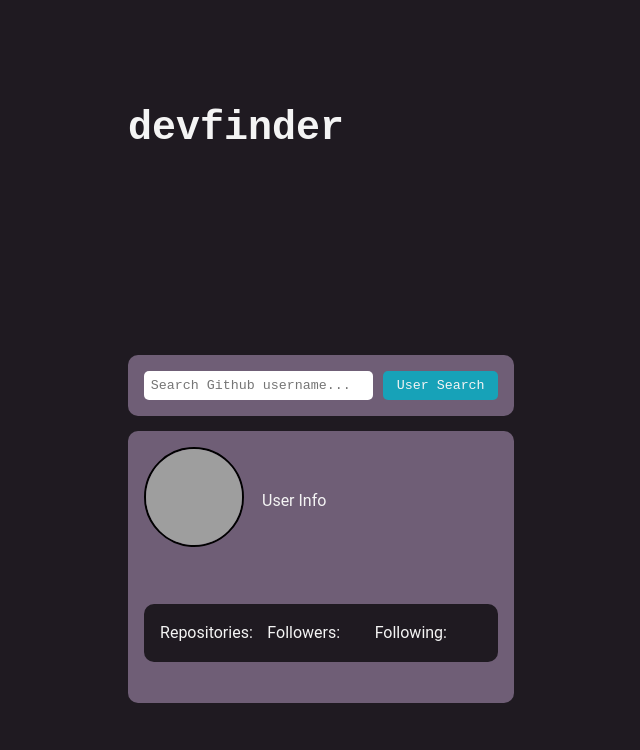
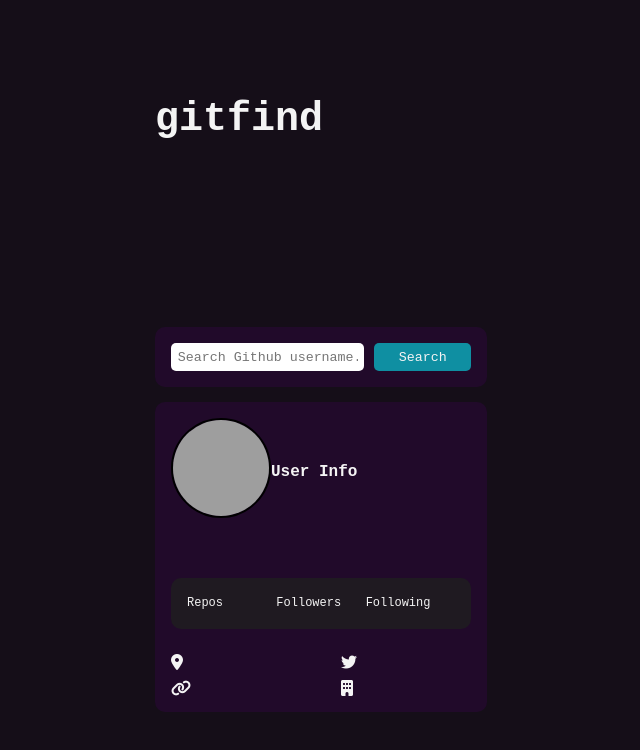
Before and after one commit to ofthewildfire/github-api-project, a plain HTML site: page index.html in a window 1280 px wide. Shown: the whole page, without its empty margins (319-959 px from the left). Drawn offline with Linux system fonts and the light colour scheme; no server answers; grey boxes are pictures that could not be loaded.

Commit message:
CSS: color changes to main styles.

```diff
--- a/app.js
+++ b/app.js
@@ -22,7 +22,7 @@ const dummyBioText =
 searchButton.addEventListener("click", async (e) => {
   e.preventDefault();
   let data = await populateHTML(getUserFromAPI(userSearchInput.value));
-  userLogin.textContent = data.login;
+  userLogin.textContent = `@${data.login}`;
   userName.textContent = data.name;
   userAvatar.src = data.avatar_url;
   userCreatedAt.textContent = `Joined ${data.created_at}`;
@@ -55,7 +55,7 @@ function populateHTML(data) {
 }
 
 getUserFromAPI("octocat").then((data) => {
-  userLogin.textContent = data.login;
+  userLogin.textContent = `@${data.login}`;
   userName.textContent = data.name;
   userAvatar.src = data.avatar_url;
   userCreatedAt.textContent = `Joined ${data.created_at}`;
--- a/index.html
+++ b/index.html
@@ -3,12 +3,18 @@
   <head>
     <meta charset="UTF-8" />
     <meta name="viewport" content="width=device-width, initial-scale=1.0" />
+    <link
+      rel="stylesheet"
+      href="https://cdnjs.cloudflare.com/ajax/libs/font-awesome/6.5.2/css/all.min.css"
+      integrity="sha512-SnH5WK+bZxgPHs44uWIX+LLJAJ9/2PkPKZ5QiAj6Ta86w+fsb2TkcmfRyVX3pBnMFcV7oQPJkl9QevSCWr3W6A=="
+      crossorigin="anonymous"
+      referrerpolicy="no-referrer" />
     <link rel="stylesheet" href="reset.css" />
     <link rel="stylesheet" href="style.css" />
     <title>devfinder</title>
   </head>
   <body>
-    <h1>devfinder</h1>
+    <h1>gitfind</h1>
     <!-- add input form here -->
     <div class="card-and-search-wrapper">
       <form>
@@ -18,7 +24,7 @@
           name="user-search"
           id="user-search"
           placeholder="Search Github username..." />
-        <button id="search-button">User Search</button>
+        <button id="search-button">Search</button>
       </form>
       <!-- add user info here -->
       <div id="user-info" class="user-info">
@@ -32,30 +38,45 @@
               width="100" />
           </div>
           <div class="details">
-            <h2 id="user-name">User Info</h2>
-            <h3 id="user-login"></h3>
+            <h2 id="user-name" class="user-name">User Info</h2>
+            <h3 id="user-login" class="user-login"></h3>
             <p id="user-createdAt"></p>
           </div>
         </div>
         <p id="user-bio"></p>
         <div class="user-site-stats">
-          <p>Repositories: <span id="user-repos"></span></p>
-          <p>Followers: <span id="user-followers"></span></p>
-          <p>Following: <span id="user-following"></span></p>
+          <p>Repos <span id="user-repos"></span></p>
+          <p>Followers <span id="user-followers"></span></p>
+          <p>Following <span id="user-following"></span></p>
         </div>
         <div class="user-links">
-          <p id="user-location"></p>
-          <a
+          <p class="user-location">
+            <i class="fa-solid fa-location-dot"></i>
+            <span id="user-location"></span>
+          </p>
+          <!-- twitter/x link -->
+          <p>
+            <i class="fa-brands fa-twitter"></i
+            ><a
               href=""
               target="_blank"
               id="user-twitter"
               rel="noopener noreferrer"></a>
+          </p>
+
+          <!-- blog link -->
+          <p>
+            <i class="fa-solid fa-link"></i>
             <a
               href=""
               target="_blank"
               id="user-blog"
               rel="noopener noreferrer"></a>
-          <p id="user-company"></p>
+          </p>
+          <p class="user-company">
+            <i class="fa-solid fa-building"></i>
+            <span id="user-company"></span>
+          </p>
         </div>
       </div>
     </div>
--- a/style.css
+++ b/style.css
@@ -7,14 +7,14 @@
 }
 
 :root {
-  --primary-color: #1f1a21;
-  --secondary-color: #6f5e76;
+  --primary-color: #150e18;
+  --secondary-color: #210a2a;
   --dark-color: #343a40;
   --light-color: #f4f4f4;
   --danger-color: #dc3545;
   --success-color: #28a745;
   --warning-color: #ffc107;
-  --info-color: #17a2b8;
+  --info-color: #0f8fa2;
 }
 
 /*=============================================
@@ -22,7 +22,7 @@
 =============================================*/
 
 body {
-  font-family: "Roboto", sans-serif;
+  font-family: monospace;
   font-size: 16px;
   line-height: 1.6;
   color: #333;
@@ -38,6 +38,15 @@ h1 {
   font-weight: 900;
   font-family: monospace;
   font-size: 2.5rem;
+}
+
+.user-name {
+  font-weight: 900;
+}
+
+.user-login {
+  color: var(--danger-color);
+  font-weight: 600;
 }
 
 img {
@@ -66,6 +75,11 @@ form {
   gap: 0.9375rem;
 }
 
+a {
+  text-decoration: none;
+  color: var(--light-color);
+}
+
 /*=====  End of Main styles  ======*/
 
 /*=============================================
@@ -90,6 +104,20 @@ form {
 .user-links {
   display: grid;
   grid-template-columns: repeat(2, 1fr);
+  align-items: center;
+  column-gap: 2.5rem;
+  row-gap: 0.625rem;
+}
+
+i {
+  color: var(--light-color);
+}
+
+.user-links > p {
+  display: flex;
+  align-items: center;
+  justify-content: start;
+  gap: 0.625rem;
 }
 
 .user-info {
@@ -121,5 +149,19 @@ input {
   font-family: monospace;
   font-weight: 600;
 }
+.user-site-stats > p {
+  display: grid;
+  grid-template-columns: 1fr;
+  align-items: center;
+  justify-content: center;
+  font-family: monospace;
+  font-size: 0.75rem;
+}
+
+.user-site-stats > p > span {
+  font-size: 1.25rem;
+  font-weight: 900;
+  font-family: monospace;
+}
 
 /*=====  End of Display Styles  ======*/
```
Lines whose indentation alone changed are shown as unchanged.
